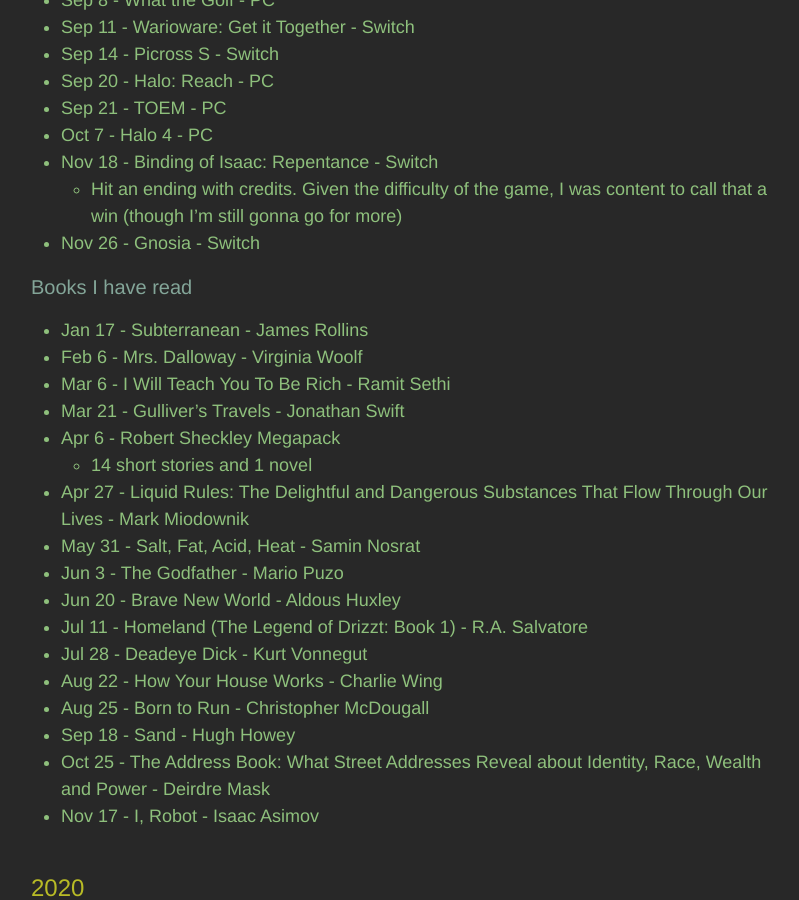
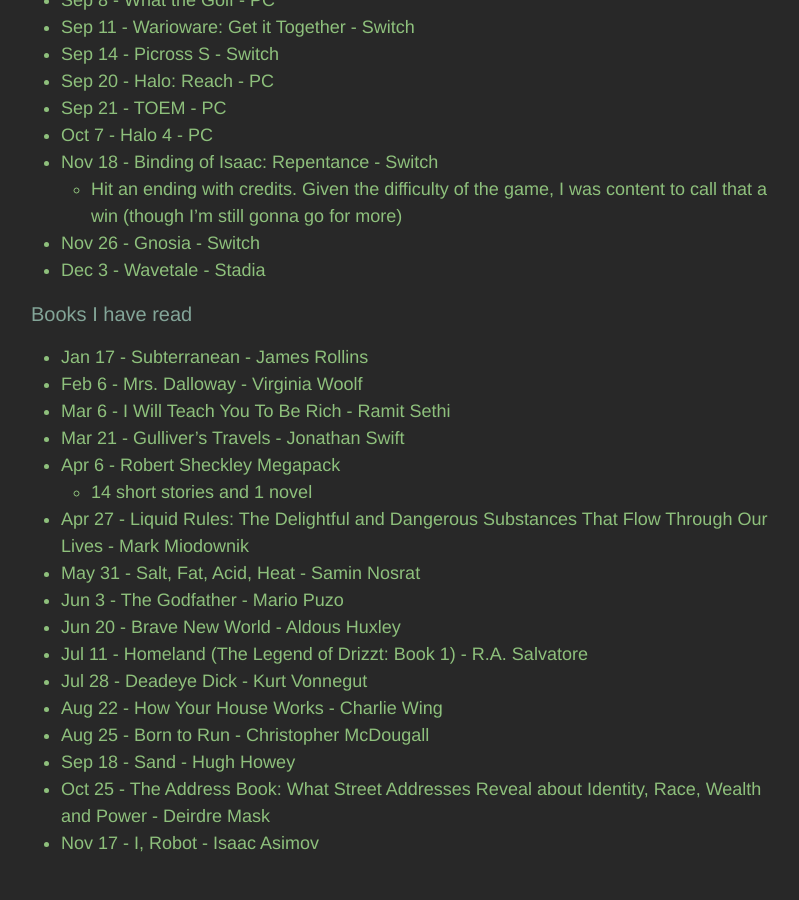
Before and after one commit to adkinsrs/sadkins_site, a Jekyll site: the page built from misc.md, in a window 1280 px wide and 900 px high, scrolled down 1085 px. Shown: the whole window, without its empty margins (239-1038 px from the left). Built offline with Jekyll 4.4.1, drawn with Linux system fonts in a browser that asks for light colours.

Commit message:
beat a game

```diff
--- a/misc.md
+++ b/misc.md
@@ -46,6 +46,7 @@
 * Nov 18 - Binding of Isaac: Repentance - Switch
   * Hit an ending with credits.  Given the difficulty of the game, I was content to call that a win (though I'm still gonna go for more)
 * Nov 26 - Gnosia - Switch
+* Dec 3 - Wavetale - Stadia
 
 ### Books I have read
 
```
